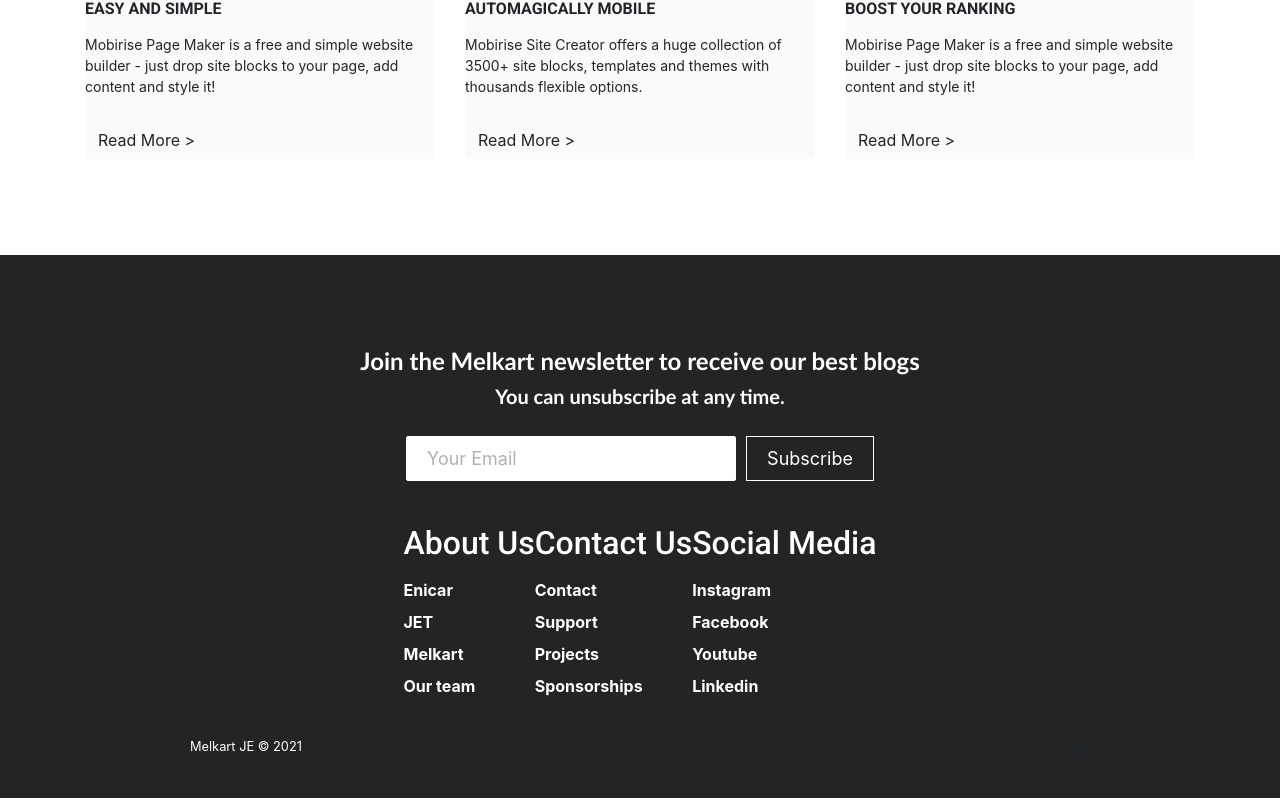
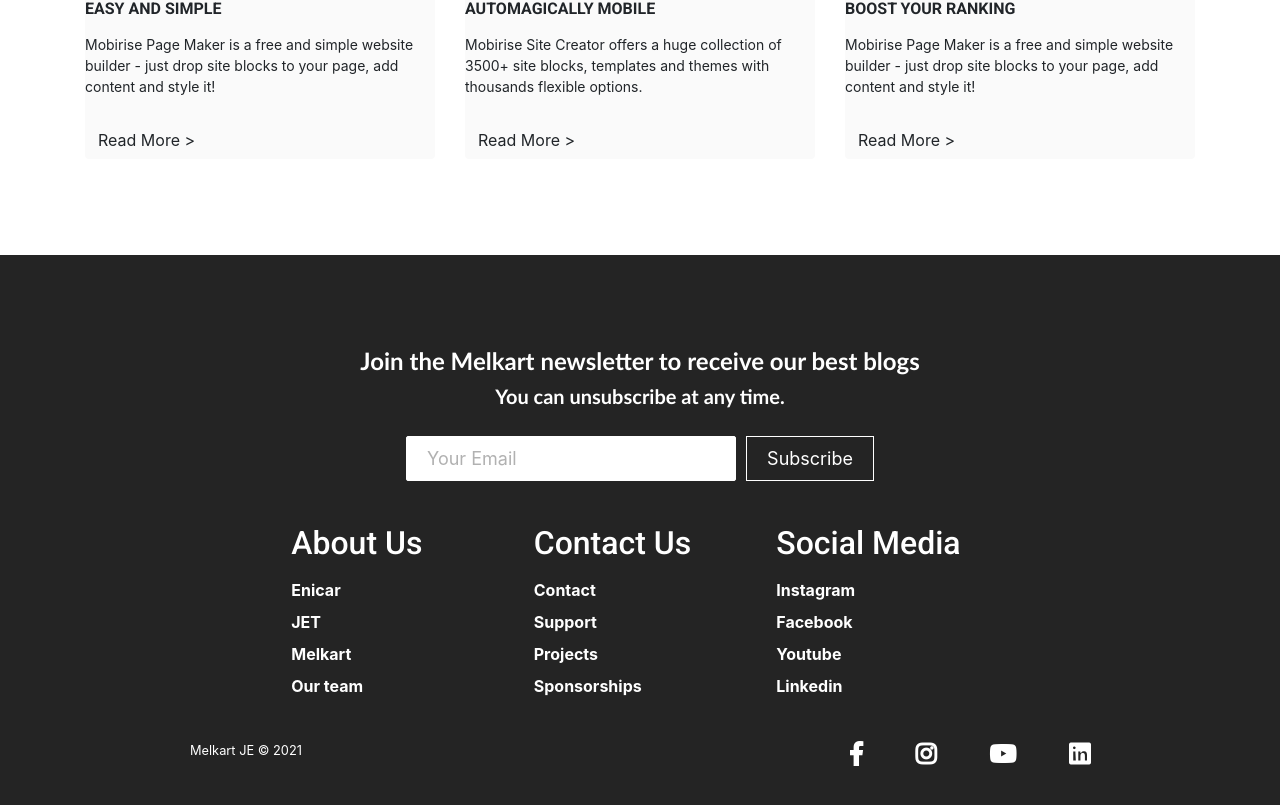
Before and after one commit to Med0uni/MelkartWebsite, a Next.js app: page /home in a window 1280 px wide. Shown: the part 5060-5865 px from the top of the page. Built offline with nearby package versions, Linux system fonts and the light colour scheme.

Commit message:
Add files via upload

```diff
--- a/components/Footer/Footer.js
+++ b/components/Footer/Footer.js
@@ -17,7 +17,7 @@
         <p className='footer-subscription-text'>
           You can unsubscribe at any time.
         </p>
-        <div className='row input-areas'>
+        <div className='input-areas'>
           <form>
             <input
               className='footer-input'
@@ -29,79 +29,72 @@
           </form>
         </div>
       </section>
-      <div className='footer-links'>
-        <div className='footer-link-wrapper'>
-          <div className='footer-link-items '>
+      <div className='container-fluid footer-links'>
+          <div className='side-col'></div>
+          <div className='col-md-3 footer-link-items '>
             <h2>About Us</h2>
             <Link href='/sign-up'>Enicar</Link>
             <Link href='/'>JET</Link>
             <Link href='/'>Melkart</Link>
             <Link href='/'>Our team</Link>
           </div>
-          <div className='footer-link-items'>
+          <div className='col-md-3 footer-link-items'>
             <h2>Contact Us</h2>
-            <Link href='/'>Contact</Link>
+            <Link href='/contact'>Contact</Link>
             <Link href='/'>Support</Link>
             <Link href='/'>Projects</Link>
             <Link href='/'>Sponsorships</Link>
           </div>
-        </div>
-        <div className='footer-link-wrapper '>
+          <div className='col-md-3 footer-link-items '>
           <div className='footer-link-items'>
             <h2>Social Media</h2>
-            <Link href='https://www.instagram.com/melkart_je'>Instagram</Link>
-            <Link href='https://www.facebook.com/Enicarthage.Junior.Entreprise/'>Facebook</Link>
-            <Link href='https://www.youtube.com/channel/UCB3dah_szpBGypXHMwuTveg/featured'>Youtube</Link>
-            <Link href='https://www.linkedin.com/company/melkart-je/'>Linkedin</Link>
+            <a href='https://www.instagram.com/melkart_je' target='_blank'>Instagram</a>
+            <a href='https://www.facebook.com/Enicarthage.Junior.Entreprise/' target='_blank'>Facebook</a>
+            <a href='https://www.youtube.com/channel/UCB3dah_szpBGypXHMwuTveg/featured' target='_blank'>Youtube</a>
+            <a href='https://www.linkedin.com/company/melkart-je/' target='_blank'>Linkedin</a>
           </div>
         </div>
+          <div className='side-col'></div>
       </div>
       <section className='social-media'>
         <div className='social-media-wrap'>
           <small className='website-rights'>Melkart JE © 2021</small>
           <div className='social-icons'>
             <div>
-            <Link
+            <a
               className='social-icon-link facebook'
               href='https://www.facebook.com/Enicarthage.Junior.Entreprise'
               target='_blank'
               aria-label='Facebook'
             >
               <i className='fab fa-facebook-f' />
-            </Link> </div>
-            <Link
+            </a> </div>
+            <a
               className='social-icon-link instagram'
               href='https://www.instagram.com/melkart_je'
               target='_blank'
               aria-label='Instagram'
             >
               <i className='fab fa-instagram' />
-            </Link>
-            <div>
-      <Button
-        variant="link"
-        color="default"
-        className='social-icon-link youtube'
-        startIcon={<YouTubeIcon />}
-        href="https://www.youtube.com/channel/UCB3dah_szpBGypXHMwuTveg/featured"
-      />
-    </div>
-            {/*<Link
+            </a>
+
+
+            <a
               className='social-icon-link youtube'
               href='https://www.youtube.com/channel/UCB3dah_szpBGypXHMwuTveg/featured'
               target='_blank'
               aria-label='Youtube'
             >
               <i className='fab fa-youtube' />
-            </Link>*/}
-            <Link
+            </a>
+            <a
               className='social-icon-link twitter'
               href='https://www.linkedin.com/company/melkart-je/'
               target='_blank'
               aria-label='LinkedIn'
             >
               <i className='fab fa-linkedin' />
-            </Link>
+            </a>
           </div>
         </div>
       </section>
```
